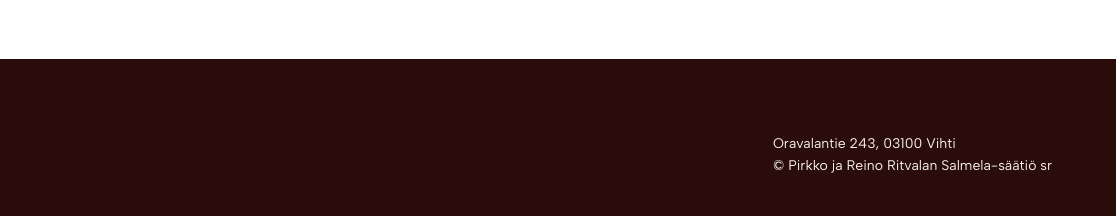
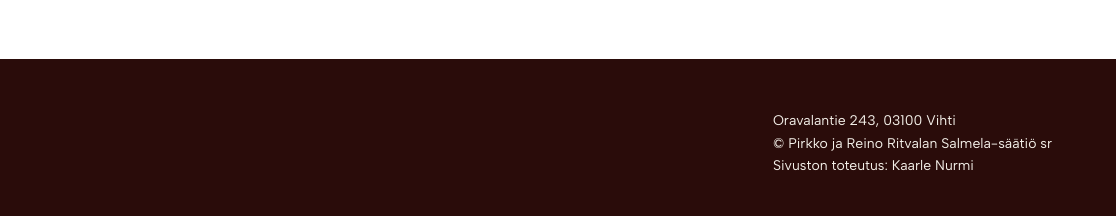
Before and after one commit to Kagenuge/vihdinsalmelamuseo, a plain HTML site: page index.html in a window 1280 px wide. Shown: the part 8276-8492 px from the top of the page, 164-1280 px from the left. Drawn offline with Linux system fonts and the light colour scheme.

Commit message:
feat: credit site developer in footer
Co-Authored-By: Claude Opus 5.5 <noreply@anthropic.com>

```diff
--- a/index.html
+++ b/index.html
@@ -187,7 +187,7 @@
 
   <footer class="site-footer">
     <img src="img/logo.svg" alt="Salmelan Rustholli" width="96" height="79" loading="lazy">
-    <p>Oravalantie 243, 03100 Vihti<br>© Pirkko ja Reino Ritvalan Salmela-säätiö sr</p>
+    <p>Oravalantie 243, 03100 Vihti<br>© Pirkko ja Reino Ritvalan Salmela-säätiö sr<br>Sivuston toteutus: Kaarle Nurmi</p>
   </footer>
   <script>
     // Load the Kuula tour inline only on click (no third-party requests before that); small screens open it in a new tab
```
